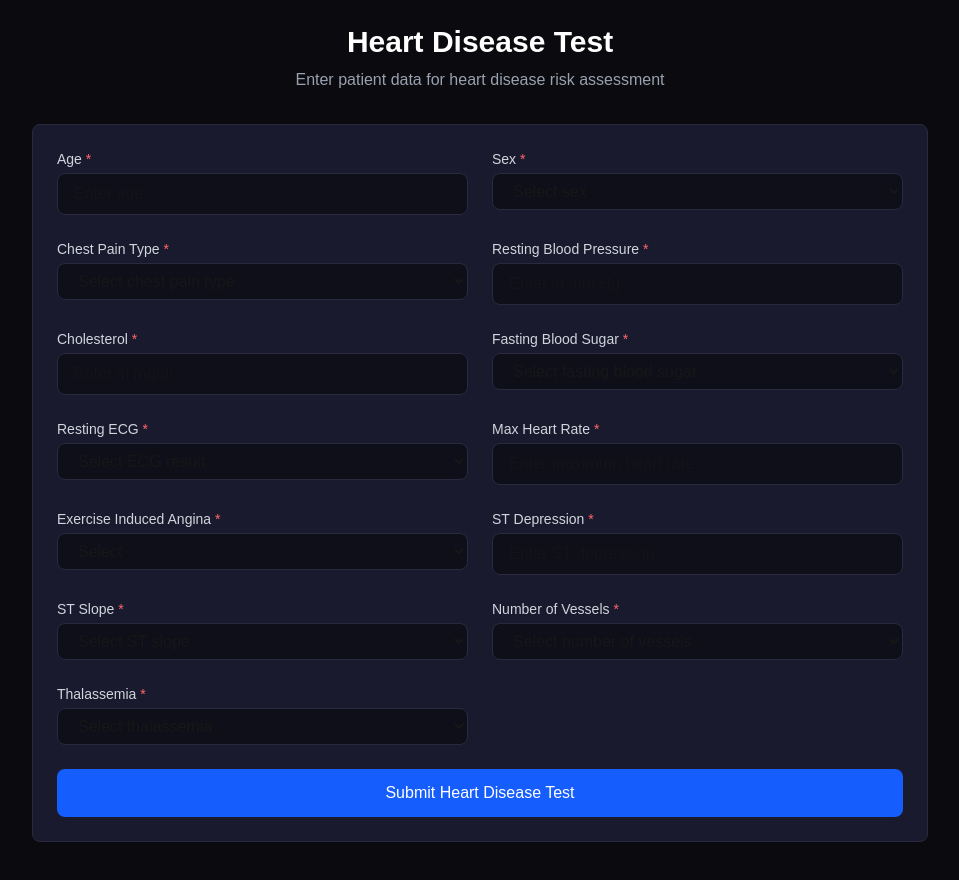
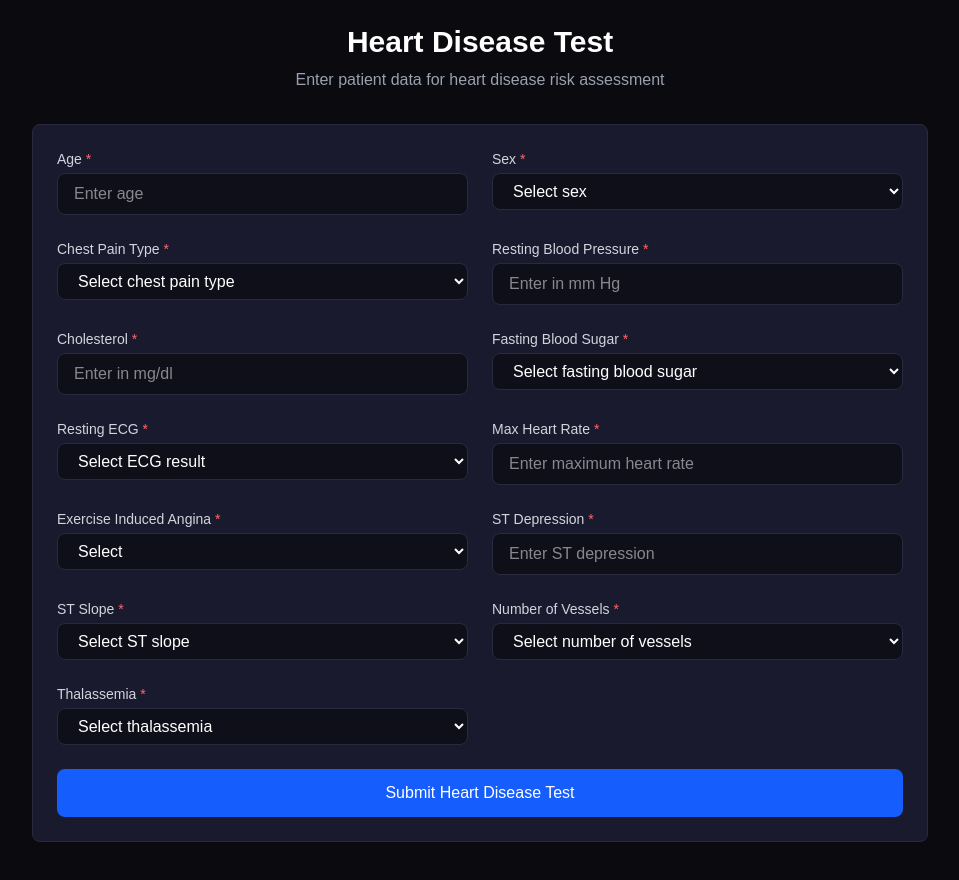
Before and after one commit to Y4Final-Research/AI-Powered_Cardiac_Diagnosis_Support_System-FrontEnd, a Next.js app: page /heart in a window 1280 px wide. Shown: the top 880 px of the page, without its empty margins (160-1119 px from the left). Built offline with nearby package versions, Linux system fonts and the light colour scheme.

Commit message:
fix: update input text color to white for better visibility in forms

```diff
--- a/src/app/cardiac/page.tsx
+++ b/src/app/cardiac/page.tsx
@@ -692,7 +692,7 @@ export default function CardiacPage() {
           <div className="bg-[#1a1a2e] border border-[#2a2a3e] rounded-lg p-6">
             <h2 className="text-xl font-bold text-white mb-4">Test Results</h2>
             <div className="bg-[#0f0f1a] border border-[#2a2a3e] rounded-lg p-4">
-              <pre className="text-gray-300 whitespace-pre-wrap break-words">
+              <pre className="text-white whitespace-pre-wrap break-words">
                 {typeof result === 'object' ? JSON.stringify(result, null, 2) : result}
               </pre>
             </div>
--- a/src/app/heart/page.tsx
+++ b/src/app/heart/page.tsx
@@ -198,7 +198,7 @@ export default function HeartPage() {
                 name="age"
                 value={formData.age}
                 onChange={handleChange}
-                className={`w-full px-4 py-2 bg-[#0f0f1a] border rounded-lg ${errors.age ? 'border-red-500' : 'border-[#2a2a3e]'} focus:outline-none focus:ring-2 focus:ring-blue-500`}
+                className={`w-full px-4 py-2 bg-[#0f0f1a] text-white border rounded-lg ${errors.age ? 'border-red-500' : 'border-[#2a2a3e]'} focus:outline-none focus:ring-2 focus:ring-blue-500`}
                 placeholder="Enter age"
               />
               {errors.age && <p className="mt-1 text-sm text-red-400">{errors.age}</p>}
@@ -213,7 +213,7 @@ export default function HeartPage() {
                 name="sex"
                 value={formData.sex}
                 onChange={handleChange}
-                className={`w-full px-4 py-2 bg-[#0f0f1a] border rounded-lg ${errors.sex ? 'border-red-500' : 'border-[#2a2a3e]'} focus:outline-none focus:ring-2 focus:ring-blue-500`}
+                className={`w-full px-4 py-2 bg-[#0f0f1a] text-white border rounded-lg ${errors.sex ? 'border-red-500' : 'border-[#2a2a3e]'} focus:outline-none focus:ring-2 focus:ring-blue-500`}
               >
                 <option value="">Select sex</option>
                 <option value="0">Female (0)</option>
@@ -231,7 +231,7 @@ export default function HeartPage() {
                 name="cp"
                 value={formData.cp}
                 onChange={handleChange}
-                className={`w-full px-4 py-2 bg-[#0f0f1a] border rounded-lg ${errors.cp ? 'border-red-500' : 'border-[#2a2a3e]'} focus:outline-none focus:ring-2 focus:ring-blue-500`}
+                className={`w-full px-4 py-2 bg-[#0f0f1a] text-white border rounded-lg ${errors.cp ? 'border-red-500' : 'border-[#2a2a3e]'} focus:outline-none focus:ring-2 focus:ring-blue-500`}
               >
                 <option value="">Select chest pain type</option>
                 <option value="0">Typical angina (0)</option>
@@ -252,7 +252,7 @@ export default function HeartPage() {
                 name="trestbps"
                 value={formData.trestbps}
                 onChange={handleChange}
-                className={`w-full px-4 py-2 bg-[#0f0f1a] border rounded-lg ${errors.trestbps ? 'border-red-500' : 'border-[#2a2a3e]'} focus:outline-none focus:ring-2 focus:ring-blue-500`}
+                className={`w-full px-4 py-2 bg-[#0f0f1a] text-white border rounded-lg ${errors.trestbps ? 'border-red-500' : 'border-[#2a2a3e]'} focus:outline-none focus:ring-2 focus:ring-blue-500`}
                 placeholder="Enter in mm Hg"
               />
               {errors.trestbps && <p className="mt-1 text-sm text-red-400">{errors.trestbps}</p>}
@@ -268,7 +268,7 @@ export default function HeartPage() {
                 name="chol"
                 value={formData.chol}
                 onChange={handleChange}
-                className={`w-full px-4 py-2 bg-[#0f0f1a] border rounded-lg ${errors.chol ? 'border-red-500' : 'border-[#2a2a3e]'} focus:outline-none focus:ring-2 focus:ring-blue-500`}
+                className={`w-full px-4 py-2 bg-[#0f0f1a] text-white border rounded-lg ${errors.chol ? 'border-red-500' : 'border-[#2a2a3e]'} focus:outline-none focus:ring-2 focus:ring-blue-500`}
                 placeholder="Enter in mg/dl"
               />
               {errors.chol && <p className="mt-1 text-sm text-red-400">{errors.chol}</p>}
@@ -283,7 +283,7 @@ export default function HeartPage() {
                 name="fbs"
                 value={formData.fbs}
                 onChange={handleChange}
-                className={`w-full px-4 py-2 bg-[#0f0f1a] border rounded-lg ${errors.fbs ? 'border-red-500' : 'border-[#2a2a3e]'} focus:outline-none focus:ring-2 focus:ring-blue-500`}
+                className={`w-full px-4 py-2 bg-[#0f0f1a] text-white border rounded-lg ${errors.fbs ? 'border-red-500' : 'border-[#2a2a3e]'} focus:outline-none focus:ring-2 focus:ring-blue-500`}
               >
                 <option value="">Select fasting blood sugar</option>
                 <option value="0">False (&lt; 120 mg/dl)</option>
@@ -301,7 +301,7 @@ export default function HeartPage() {
                 name="restecg"
                 value={formData.restecg}
                 onChange={handleChange}
-                className={`w-full px-4 py-2 bg-[#0f0f1a] border rounded-lg ${errors.restecg ? 'border-red-500' : 'border-[#2a2a3e]'} focus:outline-none focus:ring-2 focus:ring-blue-500`}
+                className={`w-full px-4 py-2 bg-[#0f0f1a] text-white border rounded-lg ${errors.restecg ? 'border-red-500' : 'border-[#2a2a3e]'} focus:outline-none focus:ring-2 focus:ring-blue-500`}
               >
                 <option value="">Select ECG result</option>
                 <option value="0">Normal</option>
@@ -321,7 +321,7 @@ export default function HeartPage() {
                 name="thalach"
                 value={formData.thalach}
                 onChange={handleChange}
-                className={`w-full px-4 py-2 bg-[#0f0f1a] border rounded-lg ${errors.thalach ? 'border-red-500' : 'border-[#2a2a3e]'} focus:outline-none focus:ring-2 focus:ring-blue-500`}
+                className={`w-full px-4 py-2 bg-[#0f0f1a] text-white border rounded-lg ${errors.thalach ? 'border-red-500' : 'border-[#2a2a3e]'} focus:outline-none focus:ring-2 focus:ring-blue-500`}
                 placeholder="Enter maximum heart rate"
               />
               {errors.thalach && <p className="mt-1 text-sm text-red-400">{errors.thalach}</p>}
@@ -336,7 +336,7 @@ export default function HeartPage() {
                 name="exang"
                 value={formData.exang}
                 onChange={handleChange}
-                className={`w-full px-4 py-2 bg-[#0f0f1a] border rounded-lg ${errors.exang ? 'border-red-500' : 'border-[#2a2a3e]'} focus:outline-none focus:ring-2 focus:ring-blue-500`}
+                className={`w-full px-4 py-2 bg-[#0f0f1a] text-white border rounded-lg ${errors.exang ? 'border-red-500' : 'border-[#2a2a3e]'} focus:outline-none focus:ring-2 focus:ring-blue-500`}
               >
                 <option value="">Select</option>
                 <option value="0">No</option>
@@ -356,7 +356,7 @@ export default function HeartPage() {
                 value={formData.oldpeak}
                 onChange={handleChange}
                 step="0.1"
-                className={`w-full px-4 py-2 bg-[#0f0f1a] border rounded-lg ${errors.oldpeak ? 'border-red-500' : 'border-[#2a2a3e]'} focus:outline-none focus:ring-2 focus:ring-blue-500`}
+                className={`w-full px-4 py-2 bg-[#0f0f1a] text-white border rounded-lg ${errors.oldpeak ? 'border-red-500' : 'border-[#2a2a3e]'} focus:outline-none focus:ring-2 focus:ring-blue-500`}
                 placeholder="Enter ST depression"
               />
               {errors.oldpeak && <p className="mt-1 text-sm text-red-400">{errors.oldpeak}</p>}
@@ -371,7 +371,7 @@ export default function HeartPage() {
                 name="slope"
                 value={formData.slope}
                 onChange={handleChange}
-                className={`w-full px-4 py-2 bg-[#0f0f1a] border rounded-lg ${errors.slope ? 'border-red-500' : 'border-[#2a2a3e]'} focus:outline-none focus:ring-2 focus:ring-blue-500`}
+                className={`w-full px-4 py-2 bg-[#0f0f1a] text-white border rounded-lg ${errors.slope ? 'border-red-500' : 'border-[#2a2a3e]'} focus:outline-none focus:ring-2 focus:ring-blue-500`}
               >
                 <option value="">Select ST slope</option>
                 <option value="0">Upsloping</option>
@@ -390,7 +390,7 @@ export default function HeartPage() {
                 name="ca"
                 value={formData.ca}
                 onChange={handleChange}
-                className={`w-full px-4 py-2 bg-[#0f0f1a] border rounded-lg ${errors.ca ? 'border-red-500' : 'border-[#2a2a3e]'} focus:outline-none focus:ring-2 focus:ring-blue-500`}
+                className={`w-full px-4 py-2 bg-[#0f0f1a] text-white border rounded-lg ${errors.ca ? 'border-red-500' : 'border-[#2a2a3e]'} focus:outline-none focus:ring-2 focus:ring-blue-500`}
               >
                 <option value="">Select number of vessels</option>
                 <option value="0">0 vessels</option>
@@ -411,7 +411,7 @@ export default function HeartPage() {
                 name="thal"
                 value={formData.thal}
                 onChange={handleChange}
-                className={`w-full px-4 py-2 bg-[#0f0f1a] border rounded-lg ${errors.thal ? 'border-red-500' : 'border-[#2a2a3e]'} focus:outline-none focus:ring-2 focus:ring-blue-500`}
+                className={`w-full px-4 py-2 bg-[#0f0f1a] text-white border rounded-lg ${errors.thal ? 'border-red-500' : 'border-[#2a2a3e]'} focus:outline-none focus:ring-2 focus:ring-blue-500`}
               >
                 <option value="">Select thalassemia</option>
                 <option value="0">Normal</option>
@@ -438,7 +438,7 @@ export default function HeartPage() {
           <div className="bg-[#1a1a2e] border border-[#2a2a3e] rounded-lg p-6">
             <h2 className="text-xl font-bold text-white mb-4">Test Results</h2>
             <div className="bg-[#0f0f1a] border border-[#2a2a3e] rounded-lg p-4">
-              <pre className="text-gray-300 whitespace-pre-wrap break-words">
+              <pre className="text-white whitespace-pre-wrap break-words">
                 {typeof result === 'object' ? JSON.stringify(result, null, 2) : result}
               </pre>
             </div>
```
Also changed, not shown: src/app/diabetic/page.tsx (+11 -11 lines).
